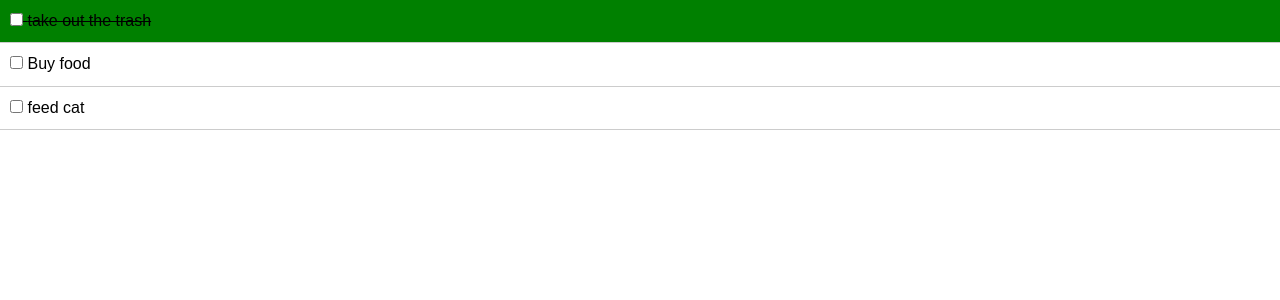
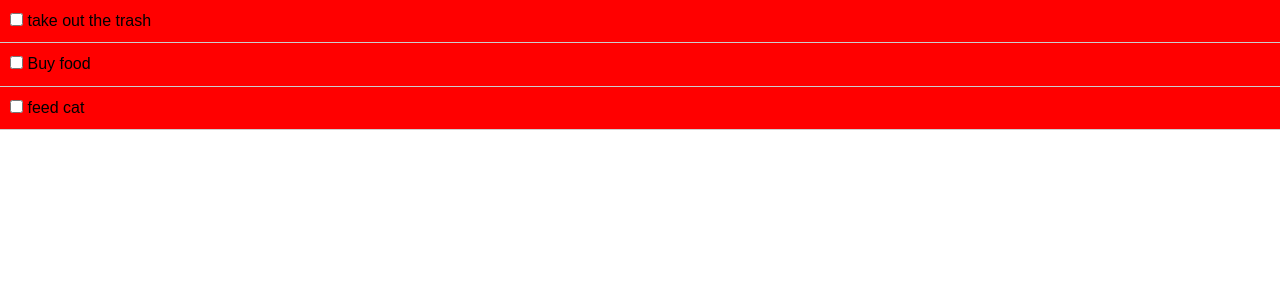
Before and after one commit to SidKandasamy/Todo_react, a React (Create React App) app: page / in a window 1280 px wide. Shown: the top 300 px of the page. Built offline with nearby package versions, Linux system fonts and the light colour scheme; the HTML template or start-up script is replaced by a standard one.

Commit message:
state changes but not correctly

```diff
--- a/src/App.js
+++ b/src/App.js
@@ -11,7 +11,7 @@
       {
         id:1,
         title:'take out the trash',
-        completed: true,
+        completed: false,
       },
 
       {
@@ -28,8 +28,13 @@
     ]
   }
 
-  markComplete = (e) => {
-    console.log("hello")
+  markComplete = (id) => {
+    this.setState({todo:this.state.todo.map(todo =>{
+      if(todo.id === id){
+        todo.completed = !todo.completed
+      }
+        return todo;
+    })});
 }
 
   render() {
--- a/src/components/TodoItem.js
+++ b/src/components/TodoItem.js
@@ -14,7 +14,7 @@
         } else {
             return{
                 textDecoration: 'none',
-                backgroundColor: 'none',
+                backgroundColor: 'red',
                 padding: '10px',
                 borderBottom: '1px solid #ccc',
             }
@@ -24,12 +24,16 @@
 
 
     render() {
+
+        const {id,title} = this.props.todo; //deconstruction, so we can use id and title within the jsx
+
         return (
             <div style={this.getStyle()}>
 
                 <p>
-                <input type="checkbox" onChange={this.props.markComplete}/> {''}
-                {this.props.todo.title}
+                <input type="checkbox" onChange={this.props.markComplete.bind
+                (this,id)}/> {''}
+                {title}
                 </p>
             </div>
         )
@@ -46,3 +50,7 @@
 //markComplete={this.markComplete} within the Component and create the function/method   markComplete = (e) => {
     //console.log("hello")
 //}
+
+//Changing State
+
+//
```
Also changed, not shown: src/App.css (line endings or trailing spaces).
